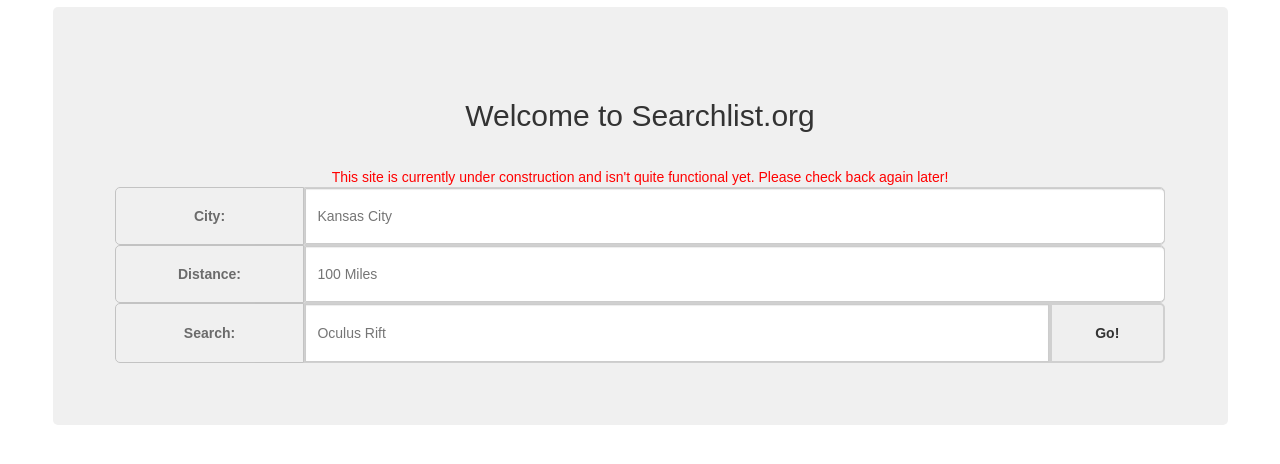
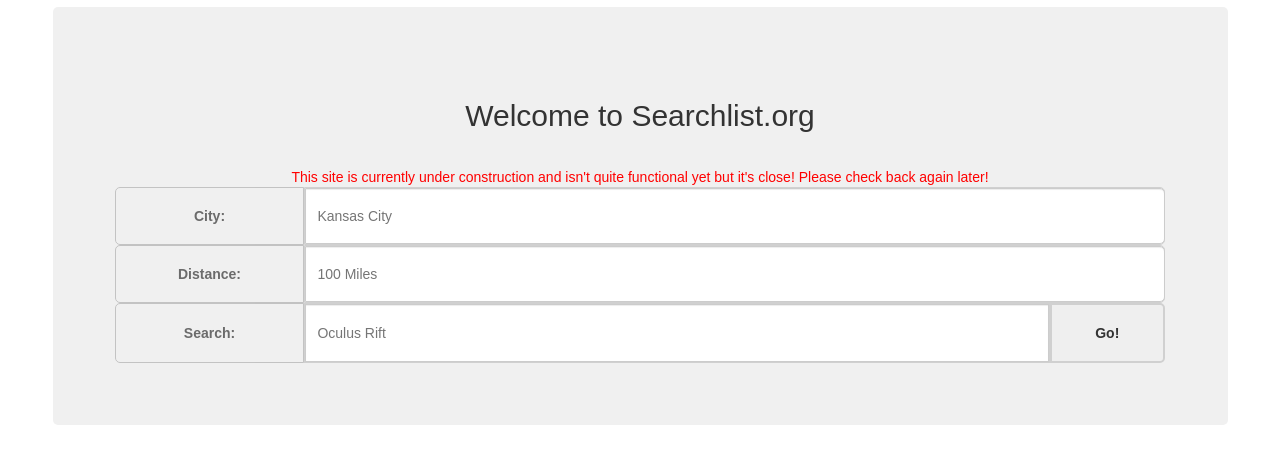
Before and after one commit to cashman04/searchlist_s3_frontend, a plain HTML site: page searchlist.org/index.html in a window 1280 px wide. Drawn offline with nearby package versions, Linux system fonts and the light colour scheme; a script that the page names is missing.

Commit message:
update status on html

```diff
--- a/searchlist.org/index.html
+++ b/searchlist.org/index.html
@@ -19,7 +19,7 @@ Revision:		1.0.0 (Major/Minor/Hotfix)
 	      Welcome to Searchlist.org
 	    </h1>
 	    <p style="color:red">
-	      This site is currently under construction and isn't quite functional yet.  Please check back again later!
+	      This site is currently under construction and isn't quite functional yet but it's close! Please check back again later!
 	    </p>
 
         <form id="mysearch" enctype='application/json'>
```
Also changed, not shown: 1 other file.
